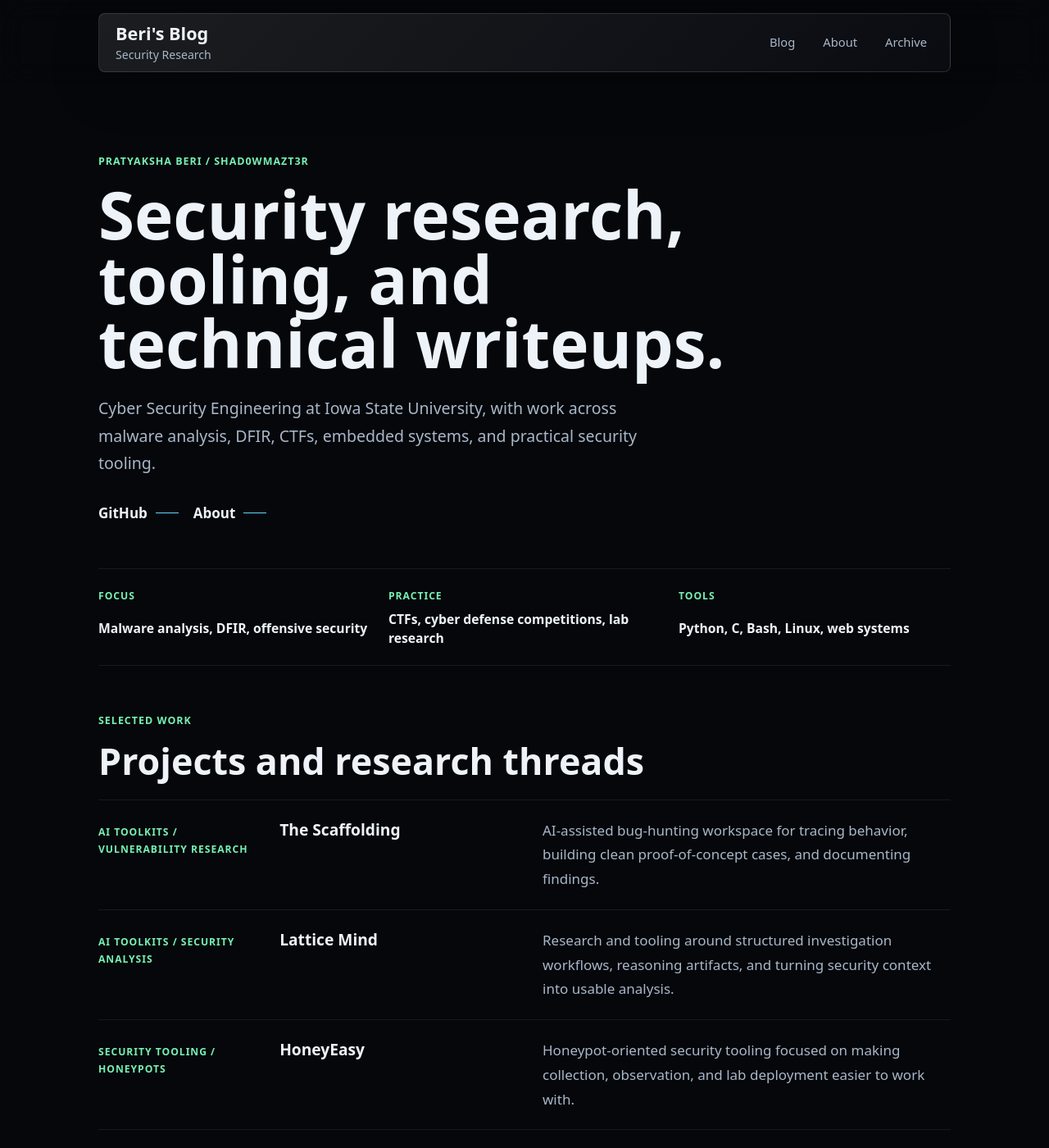
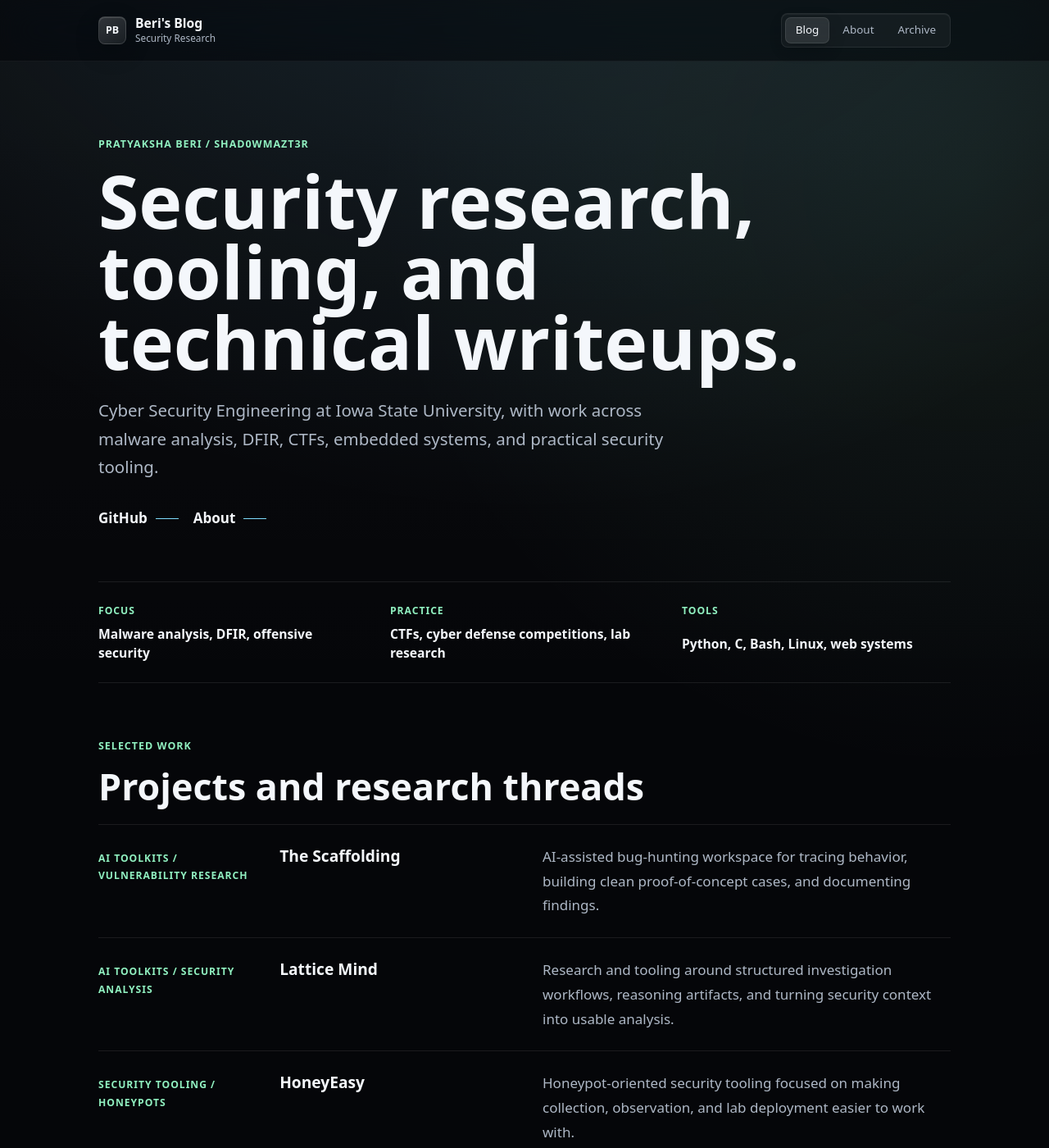
Before and after one commit to Shad0wMazt3r/Shad0wMazt3r.github.io, a Jekyll site: the page built from index.md, in a window 1280 px wide and 1400 px high. Shown: the whole window at 82% size. Built offline with Jekyll 4.4.1, drawn with Linux system fonts in a browser that asks for light colours; some web fonts are replaced.

Commit message:
Refactor header layout and improve styling for better navigation and branding

```diff
--- a/_layouts/default.html
+++ b/_layouts/default.html
@@ -22,15 +22,18 @@
     <div class="wrapper-masthead">
       <div class="container">
         <header class="masthead">
-          <div class="site-info">
-            <h1 class="site-name"><a href="{{ site.baseurl }}/">{{ site.name }}</a></h1>
-            <p class="site-description">{{ site.description }}</p>
-          </div>
+          <a class="brand" href="{{ site.baseurl }}/" aria-label="{{ site.name }} home">
+            <span class="brand-mark">PB</span>
+            <span class="site-info">
+              <span class="site-name">{{ site.name }}</span>
+              <span class="site-description">{{ site.description }}</span>
+            </span>
+          </a>
 
           <nav aria-label="Primary navigation">
-            <a href="{{ site.baseurl }}/">Blog</a>
-            <a href="{{ site.baseurl }}/about">About</a>
-            <a href="{{ site.baseurl }}/archive">Archive</a>
+            <a {% if page.url == "/" %}class="is-active"{% endif %} href="{{ site.baseurl }}/">Blog</a>
+            <a {% if page.url == "/about/" %}class="is-active"{% endif %} href="{{ site.baseurl }}/about">About</a>
+            <a {% if page.url == "/archive/" %}class="is-active"{% endif %} href="{{ site.baseurl }}/archive">Archive</a>
           </nav>
         </header>
       </div>
--- a/index.md
+++ b/index.md
@@ -41,7 +41,7 @@ layout: default
     </article>
 
     <article class="work-item">
-      <span class="work-meta"> AI toolkits / security analysis</span>
+      <span class="work-meta">AI toolkits / security analysis</span>
       <strong>Lattice Mind</strong>
       <span>Research and tooling around structured investigation workflows, reasoning artifacts, and turning security context into usable analysis.</span>
     </article>
--- a/style.scss
+++ b/style.scss
@@ -6,23 +6,24 @@
 
 :root {
   color-scheme: dark;
-  --bg: #05070b;
-  --bg-soft: #0b1018;
-  --panel: rgba(13, 19, 29, 0.58);
-  --panel-strong: rgba(17, 25, 37, 0.72);
-  --glass-line: rgba(255, 255, 255, 0.13);
-  --glass-line-soft: rgba(255, 255, 255, 0.07);
-  --text: #edf3f8;
-  --muted: #a9b7c8;
-  --subtle: #6e7e92;
-  --cyan: #61d9ff;
-  --green: #77f0b3;
-  --violet: #b9a7ff;
-  --amber: #f2c56b;
-  --danger: #ff6f8a;
-  --shadow: 0 22px 80px rgba(0, 0, 0, 0.42);
+  --bg: #050609;
+  --bg-soft: #0b0f16;
+  --panel: rgba(17, 21, 29, 0.62);
+  --panel-strong: rgba(23, 28, 38, 0.78);
+  --glass-line: rgba(255, 255, 255, 0.12);
+  --glass-line-soft: rgba(255, 255, 255, 0.075);
+  --text: #f4f7fb;
+  --muted: #aeb8c6;
+  --subtle: #737f8e;
+  --cyan: #7fdcff;
+  --green: #90f0c0;
+  --violet: #c2b7ff;
+  --amber: #f2d27a;
+  --danger: #ff7c96;
+  --shadow: 0 18px 60px rgba(0, 0, 0, 0.3);
   --max-width: 1040px;
   --radius: 8px;
+  --ease: cubic-bezier(0.2, 0.8, 0.2, 1);
 }
 
 * {
@@ -40,7 +41,9 @@ body {
   margin: 0;
   color: var(--text);
   background:
-    linear-gradient(180deg, rgba(5, 7, 11, 0.38), var(--bg) 54%),
+    radial-gradient(circle at 50% -18%, rgba(127, 220, 255, 0.18), transparent 34%),
+    radial-gradient(circle at 92% 8%, rgba(144, 240, 192, 0.08), transparent 26%),
+    linear-gradient(180deg, rgba(255, 255, 255, 0.025), transparent 32%),
     var(--bg);
   font-family: "Ranade", ui-sans-serif, system-ui, -apple-system, BlinkMacSystemFont, "Segoe UI", sans-serif;
   font-size: 17px;
@@ -56,16 +59,15 @@ body::before {
   pointer-events: none;
   content: "";
   background:
-    linear-gradient(115deg, rgba(97, 217, 255, 0.11), transparent 32%),
-    linear-gradient(250deg, rgba(119, 240, 179, 0.08), transparent 38%),
-    linear-gradient(0deg, rgba(185, 167, 255, 0.06), transparent 56%);
+    radial-gradient(circle at 22% 18%, rgba(127, 220, 255, 0.09), transparent 26%),
+    radial-gradient(circle at 70% 34%, rgba(194, 183, 255, 0.055), transparent 28%);
 }
 
 a {
   color: var(--cyan);
   text-decoration: none;
   text-underline-offset: 4px;
-  transition: color 180ms ease, border-color 180ms ease, background 180ms ease, transform 180ms ease;
+  transition: color 220ms var(--ease), border-color 220ms var(--ease), background 220ms var(--ease), transform 220ms var(--ease), opacity 220ms var(--ease);
 }
 
 a:hover,
@@ -109,11 +111,11 @@ hr {
   inset: 0;
   content: "";
   background:
-    linear-gradient(rgba(255, 255, 255, 0.035) 1px, transparent 1px),
-    linear-gradient(90deg, rgba(255, 255, 255, 0.028) 1px, transparent 1px);
-  background-size: 84px 84px;
-  mask-image: linear-gradient(to bottom, rgba(0, 0, 0, 0.44), transparent 72%);
-  opacity: 0.32;
+    linear-gradient(rgba(255, 255, 255, 0.025) 1px, transparent 1px),
+    linear-gradient(90deg, rgba(255, 255, 255, 0.02) 1px, transparent 1px);
+  background-size: 96px 96px;
+  mask-image: linear-gradient(to bottom, rgba(0, 0, 0, 0.34), transparent 68%);
+  opacity: 0.28;
 }
 
 .container {
@@ -125,80 +127,107 @@ hr {
   position: sticky;
   top: 0;
   z-index: 10;
-  padding: 16px 0;
-  backdrop-filter: blur(18px);
+  padding: 10px 0;
+  border-bottom: 1px solid rgba(255, 255, 255, 0.055);
+  background: rgba(5, 6, 9, 0.58);
+  backdrop-filter: blur(22px) saturate(150%);
+  -webkit-backdrop-filter: blur(22px) saturate(150%);
 }
 
 .masthead {
   display: flex;
   align-items: center;
   justify-content: space-between;
-  gap: 24px;
-  min-height: 72px;
-  padding: 12px 14px 12px 20px;
-  border: 1px solid var(--glass-line);
-  border-radius: var(--radius);
-  background:
-    linear-gradient(135deg, rgba(255, 255, 255, 0.09), rgba(255, 255, 255, 0.025)),
-    rgba(5, 8, 13, 0.72);
-  box-shadow: 0 18px 60px rgba(0, 0, 0, 0.24);
+  gap: 22px;
+  min-height: 54px;
+}
+
+.brand {
+  display: inline-flex;
+  align-items: center;
+  min-width: 0;
+  gap: 11px;
+  color: var(--text);
 }
 
 .site-info {
+  display: grid;
+  gap: 2px;
   min-width: 0;
+}
+
+.brand-mark {
+  display: inline-grid;
+  place-items: center;
+  width: 34px;
+  height: 34px;
+  border: 1px solid rgba(255, 255, 255, 0.12);
+  border-radius: 8px;
+  color: var(--text);
+  background:
+    linear-gradient(145deg, rgba(255, 255, 255, 0.13), rgba(255, 255, 255, 0.035)),
+    rgba(255, 255, 255, 0.045);
+  box-shadow: inset 0 1px 0 rgba(255, 255, 255, 0.14), 0 10px 30px rgba(0, 0, 0, 0.18);
+  font-size: 0.78rem;
+  font-weight: 700;
+  line-height: 1;
 }
 
 .site-name {
   margin: 0;
-  font-size: clamp(1rem, 2.4vw, 1.35rem);
+  color: var(--text);
+  font-size: 0.98rem;
   line-height: 1.1;
   font-weight: 700;
 }
 
-.site-name a {
-  color: var(--text);
-}
-
 .site-description {
-  margin: 5px 0 0;
+  margin: 0;
   color: var(--muted);
-  font-size: 0.88rem;
+  font-size: 0.74rem;
   line-height: 1.25;
 }
 
 nav {
   display: flex;
   align-items: center;
-  gap: 6px;
+  gap: 3px;
   flex-shrink: 0;
+  padding: 4px;
+  border: 1px solid rgba(255, 255, 255, 0.08);
+  border-radius: 8px;
+  background: rgba(255, 255, 255, 0.045);
+  box-shadow: inset 0 1px 0 rgba(255, 255, 255, 0.055);
 }
 
 nav a {
   display: inline-flex;
   align-items: center;
-  min-height: 38px;
-  padding: 0 13px;
+  min-height: 32px;
+  padding: 0 12px;
   border: 1px solid transparent;
-  border-radius: var(--radius);
+  border-radius: 7px;
   color: var(--muted);
-  font-size: 0.92rem;
+  font-size: 0.84rem;
   font-weight: 500;
 }
 
 nav a:hover,
-nav a:focus-visible {
-  border-color: var(--glass-line);
+nav a:focus-visible,
+nav a.is-active {
+  border-color: rgba(255, 255, 255, 0.09);
   color: var(--text);
-  background: rgba(255, 255, 255, 0.06);
+  background: rgba(255, 255, 255, 0.1);
+  box-shadow: 0 6px 20px rgba(0, 0, 0, 0.18);
 }
 
 .content-shell {
-  padding: 72px 0 44px;
+  padding: 82px 0 44px;
 }
 
 .intro {
-  margin: 0 0 28px;
-  padding: 10px 0 24px;
+  margin: 0 0 34px;
+  padding: 8px 0 28px;
 }
 
 .eyebrow,
@@ -213,19 +242,19 @@ nav a:focus-visible {
 }
 
 .intro h1 {
-  max-width: 850px;
+  max-width: 880px;
   margin: 0;
   color: var(--text);
-  font-size: clamp(2.3rem, 7vw, 5rem);
-  line-height: 0.98;
+  font-size: clamp(3rem, 7vw, 5.75rem);
+  line-height: 0.96;
   letter-spacing: 0;
 }
 
 .intro .hero-copy {
-  max-width: 690px;
+  max-width: 720px;
   margin: 24px 0 0;
   color: var(--muted);
-  font-size: clamp(1rem, 2vw, 1.22rem);
+  font-size: clamp(1.06rem, 2vw, 1.28rem);
   line-height: 1.7;
 }
 
@@ -250,7 +279,7 @@ nav a:focus-visible {
   margin-left: 10px;
   content: "";
   background: var(--cyan);
-  transition: width 180ms ease, background 180ms ease;
+  transition: width 220ms var(--ease), background 220ms var(--ease);
 }
 
 .text-link:hover::after,
@@ -262,11 +291,11 @@ nav a:focus-visible {
 .profile-strip {
   display: grid;
   grid-template-columns: repeat(3, minmax(0, 1fr));
-  gap: 22px;
-  margin: 0 0 56px;
-  padding: 22px 0;
-  border-top: 1px solid var(--glass-line-soft);
-  border-bottom: 1px solid var(--glass-line-soft);
+  gap: 28px;
+  margin: 0 0 66px;
+  padding: 24px 0;
+  border-top: 1px solid rgba(255, 255, 255, 0.085);
+  border-bottom: 1px solid rgba(255, 255, 255, 0.085);
 }
 
 .profile-item {
@@ -303,12 +332,12 @@ nav a:focus-visible {
 }
 
 .selected-work {
-  margin: 0 0 58px;
+  margin: 0 0 68px;
 }
 
 .work-list {
   display: grid;
-  border-top: 1px solid var(--glass-line-soft);
+  border-top: 1px solid rgba(255, 255, 255, 0.085);
 }
 
 .work-item {
@@ -316,9 +345,10 @@ nav a:focus-visible {
   grid-template-columns: minmax(140px, 0.5fr) minmax(180px, 0.75fr) minmax(0, 1.25fr);
   gap: 22px;
   align-items: baseline;
-  padding: 22px 0;
-  border-bottom: 1px solid var(--glass-line-soft);
+  padding: 24px 0;
+  border-bottom: 1px solid rgba(255, 255, 255, 0.085);
   color: var(--muted);
+  transition: color 220ms var(--ease), border-color 220ms var(--ease), transform 220ms var(--ease);
 }
 
 .work-item strong {
@@ -331,6 +361,7 @@ nav a:focus-visible {
 .work-item:focus-visible {
   color: var(--text);
   border-bottom-color: rgba(97, 217, 255, 0.34);
+  transform: translateX(4px);
 }
 
 .work-item:hover strong,
@@ -365,7 +396,7 @@ nav a:focus-visible {
   border-radius: 0;
   background: transparent;
   box-shadow: none;
-  transition: border-color 180ms ease;
+  transition: border-color 220ms var(--ease), transform 220ms var(--ease);
 }
 
 .post-card::after,
@@ -375,6 +406,7 @@ nav a:focus-visible {
 
 .post-card:hover {
   border-color: rgba(97, 217, 255, 0.34);
+  transform: translateX(4px);
 }
 
 .post-card h2,
@@ -411,25 +443,31 @@ nav a:focus-visible {
 .read-more {
   display: inline-flex;
   align-items: center;
-  min-height: 40px;
+  min-height: 38px;
   margin-top: 22px;
-  padding: 0 14px;
-  border: 1px solid rgba(97, 217, 255, 0.28);
-  border-radius: var(--radius);
+  padding: 0 13px;
+  border: 1px solid rgba(255, 255, 255, 0.095);
+  border-radius: 8px;
   color: var(--text);
-  background: rgba(97, 217, 255, 0.08);
+  background: rgba(255, 255, 255, 0.055);
   font-weight: 700;
+  box-shadow: inset 0 1px 0 rgba(255, 255, 255, 0.075);
 }
 
 .read-more:hover,
 .read-more:focus-visible {
-  border-color: rgba(119, 240, 179, 0.45);
-  background: rgba(119, 240, 179, 0.1);
+  border-color: rgba(127, 220, 255, 0.34);
+  background: rgba(127, 220, 255, 0.11);
   transform: translateY(-1px);
 }
 
 .article-shell {
   padding: clamp(24px, 5vw, 56px);
+  border-color: rgba(255, 255, 255, 0.095);
+  background:
+    linear-gradient(145deg, rgba(255, 255, 255, 0.075), rgba(255, 255, 255, 0.025)),
+    rgba(11, 14, 20, 0.72);
+  box-shadow: var(--shadow);
 }
 
 .post h1,
@@ -569,13 +607,14 @@ th {
   align-items: center;
   justify-content: space-between;
   gap: 18px;
-  min-height: 58px;
-  padding: 12px 16px;
-  border: 1px solid var(--glass-line-soft);
-  border-radius: var(--radius);
+  min-height: 52px;
+  padding: 10px 0;
+  border: 0;
+  border-top: 1px solid rgba(255, 255, 255, 0.075);
+  border-radius: 0;
   color: var(--subtle);
-  background: rgba(8, 12, 19, 0.58);
-  backdrop-filter: blur(14px);
+  background: transparent;
+  backdrop-filter: none;
 }
 
 .footer a {
@@ -589,7 +628,7 @@ th {
   height: 20px;
   filter: invert(92%) sepia(18%) saturate(1170%) hue-rotate(162deg) brightness(102%) contrast(97%);
   opacity: 0.78;
-  transition: opacity 180ms ease, transform 180ms ease;
+  transition: opacity 220ms var(--ease), transform 220ms var(--ease);
 }
 
 a:hover .svg-icon {
@@ -651,7 +690,7 @@ a:hover .svg-icon {
 .reveal {
   opacity: 0;
   transform: translateY(8px);
-  transition: opacity 360ms ease, transform 360ms ease;
+  transition: opacity 420ms var(--ease), transform 420ms var(--ease);
 }
 
 .reveal.is-visible {
```
